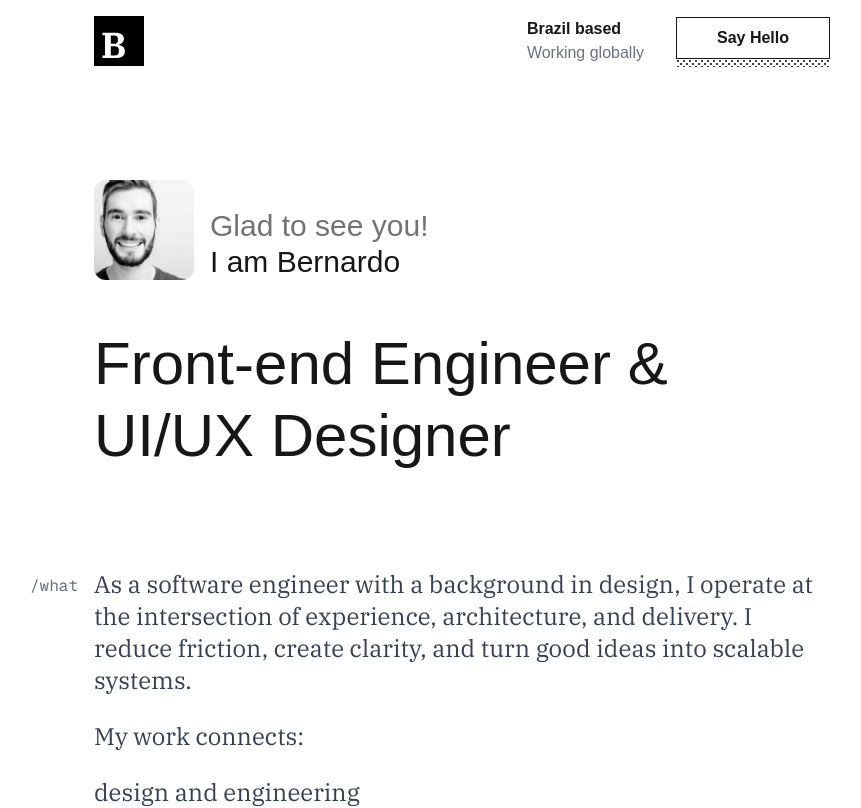
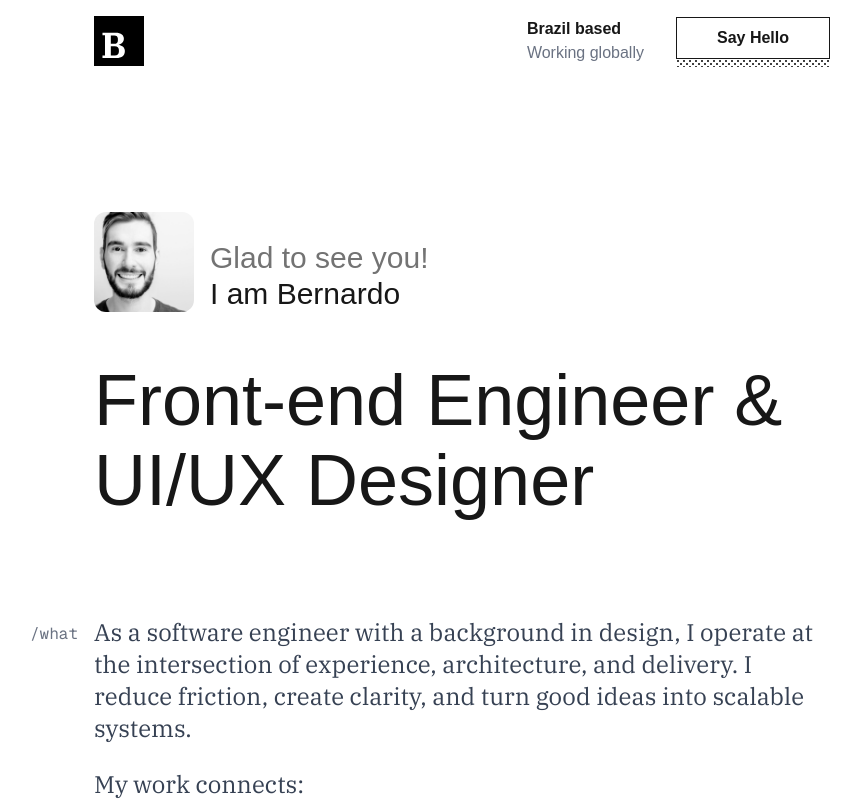
Before and after one commit to bernbecht/bbp-portfolio, a Next.js app: page / in a window 1280 px wide. Shown: the top 808 px of the page, without its empty margins (178-1039 px from the left). Built offline with nearby package versions, Linux system fonts and the light colour scheme.

Commit message:
💄 updates Hero

```diff
--- a/components/Hero.tsx
+++ b/components/Hero.tsx
@@ -2,7 +2,7 @@ import Image from "next/image";
 
 export function Hero() {
   return (
-    <section className="my-24">
+    <section className="mt-32 mb-24">
       <div className="flex items-center gap-4 mb-12 items-end">
         <Image
           src="/profile.jpeg"
@@ -18,7 +18,7 @@ export function Hero() {
         </div>
       </div>
 
-      <h2 className="hero-headline text-6xl/18">
+      <h2 className="hero-headline text-7xl/20">
         Front-end Engineer & <br />
         UI/UX Designer <br />
       </h2>
```
